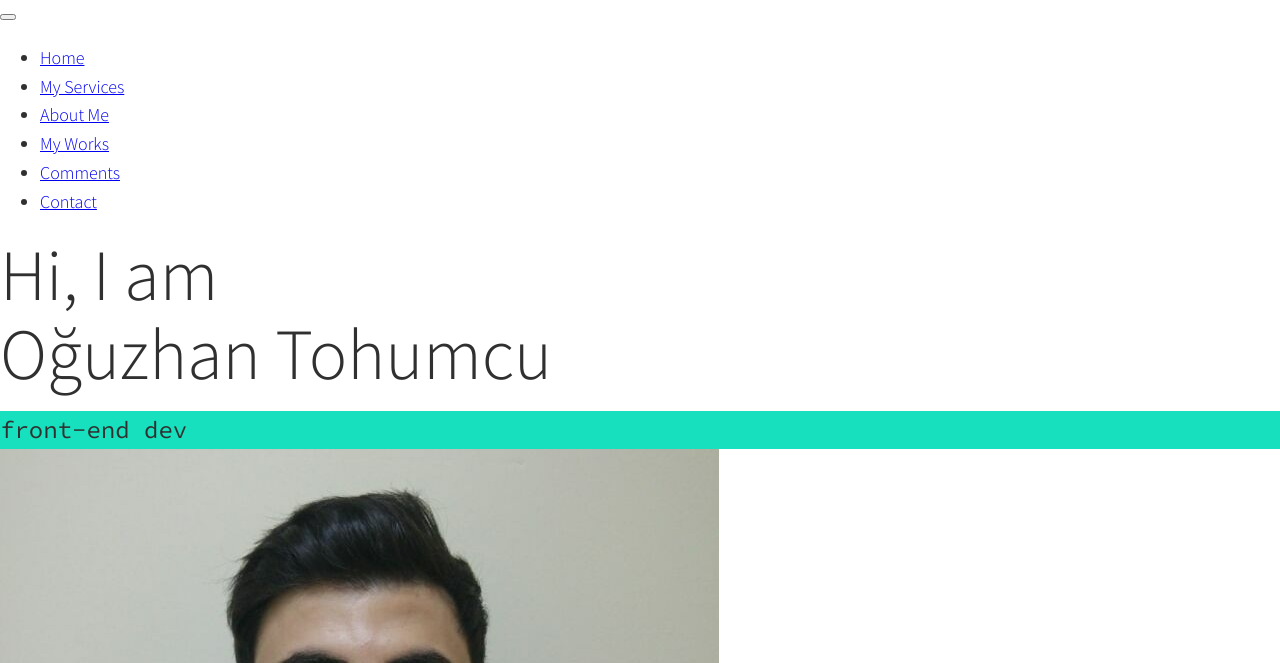
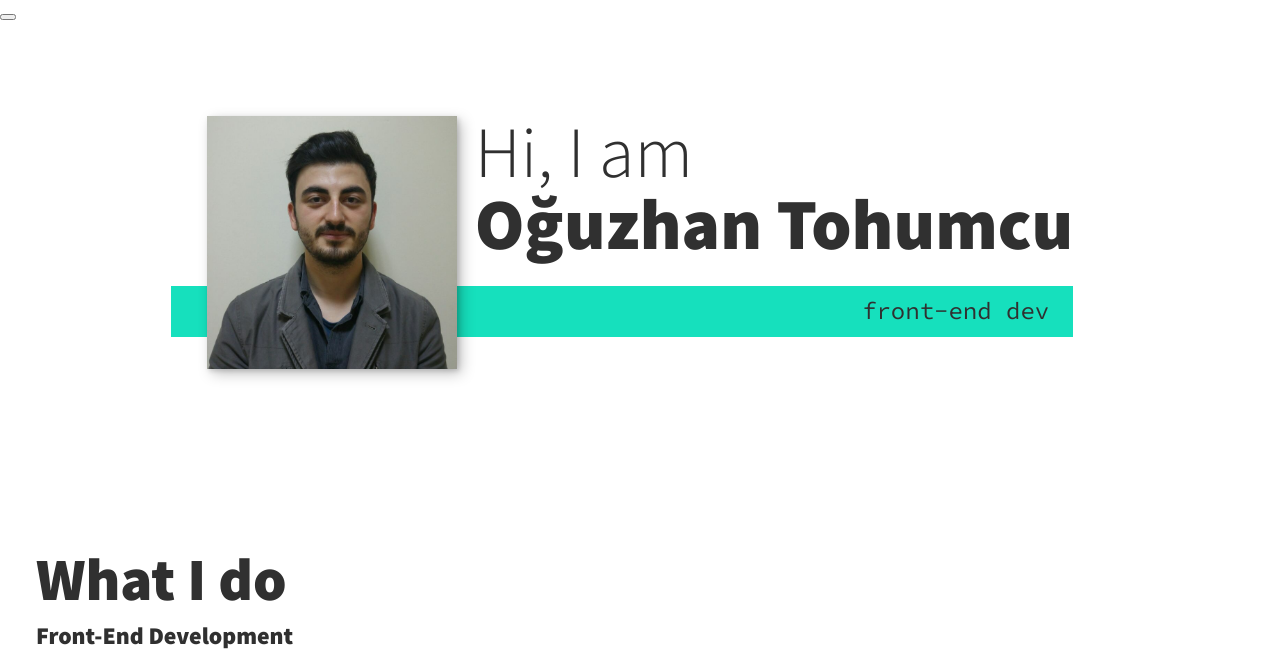
Before and after one commit to oguzthmc/devthmc, a plain HTML site: page index.html in a window 1280 px wide. Shown: the part 66-729 px from the top of the page. Drawn offline with nearby package versions, Linux system fonts and the light colour scheme.

Commit message:
setting up the intro section

```diff
--- a/css/style.css
+++ b/css/style.css
@@ -21,6 +21,9 @@
   --fs-h2: 2.25rem;
   --fs-h3: 1.25rem;
   --fs-body: 1rem;
+
+  --bs: 0.25em 0.25em 0.75em rgba(0, 0, 0, .25),
+    0.125em 0.125em 0.25em rgba(0, 0, 0, .15);
 }
 
 @media (min-width: 800px) {
@@ -32,7 +35,7 @@
   }
 }
 
-/* General styles */
+/* General Styles */
 
 body {
   background: var(--clr-light);
@@ -43,9 +46,17 @@ body {
   line-height: 1.6;
 }
 
+section {
+  padding: 5em 2em;
+}
+
 img {
   display: block;
   max-width: 100%;
+}
+
+strong {
+  font-weight: var(--fw-bold)
 }
 
 /* Typography */
@@ -53,20 +64,20 @@ img {
 h1,
 h2,
 h3 {
-  line-height: 1.1;
+  line-height: 1;
   margin: 0;
 }
 
 h1 {
-  font-size: var(--fs-h1);
+  font-size: var(--fs-h1)
 }
 
 h2 {
-  font-size: var(--fs-h2);
+  font-size: var(--fs-h2)
 }
 
 h3 {
-  font-size: var(--fs-h3);
+  font-size: var(--fs-h3)
 }
 
 /* Titles & Subtitles */
@@ -91,5 +102,58 @@ h3 {
 .section__subtitle--intro,
 .section__subtitle--about {
   background: var(--clr-accent);
+  padding: .25em 1em;
   font-family: var(--ff-secondary);
+  margin-bottom: 1em;
 }
+
+
+/* Header */
+
+nav {
+  display: none;
+}
+
+/*  Intro Section  */
+
+.intro {
+  position: relative;
+}
+
+.intro__img {
+  box-shadow: var(--bs);
+}
+
+.section__subtitle--intro {
+  display: inline-block;
+}
+
+@media (min-width: 600px) {
+  .intro {
+    display: grid;
+    width: min-content;
+    margin: 0 auto;
+    grid-column-gap: 1em;
+    grid-template-areas:
+      "img title"
+      "img subtitle";
+    grid-template-columns: min-content max-content;
+  }
+
+  .intro__img {
+    grid-area: img;
+    min-width: 250px;
+    position: relative;
+    z-index: 2;
+  }
+
+  .section__subtitle--intro {
+    align-self: start;
+    grid-column: -1 / 1;
+    grid-row: 2;
+    text-align: right;
+    position: relative;
+    left: -1.5em;
+    width: calc(100% + 1.5em);
+  }
+}
--- a/index.html
+++ b/index.html
@@ -41,7 +41,7 @@
       Hi, I am <strong>Oğuzhan Tohumcu</strong>
     </h1>
     <p class="section__subtitle section__subtitle--intro">front-end dev</p>
-    <img src="./img/dev-thmc-01.jpg" alt="Oguzhan Tohumcu at the university class break">
+    <img src="./img/dev-thmc-01.jpg" alt="Oguzhan Tohumcu at the university class break" class="intro__img">
   </section>
 
   <!-- My Services -->
```
